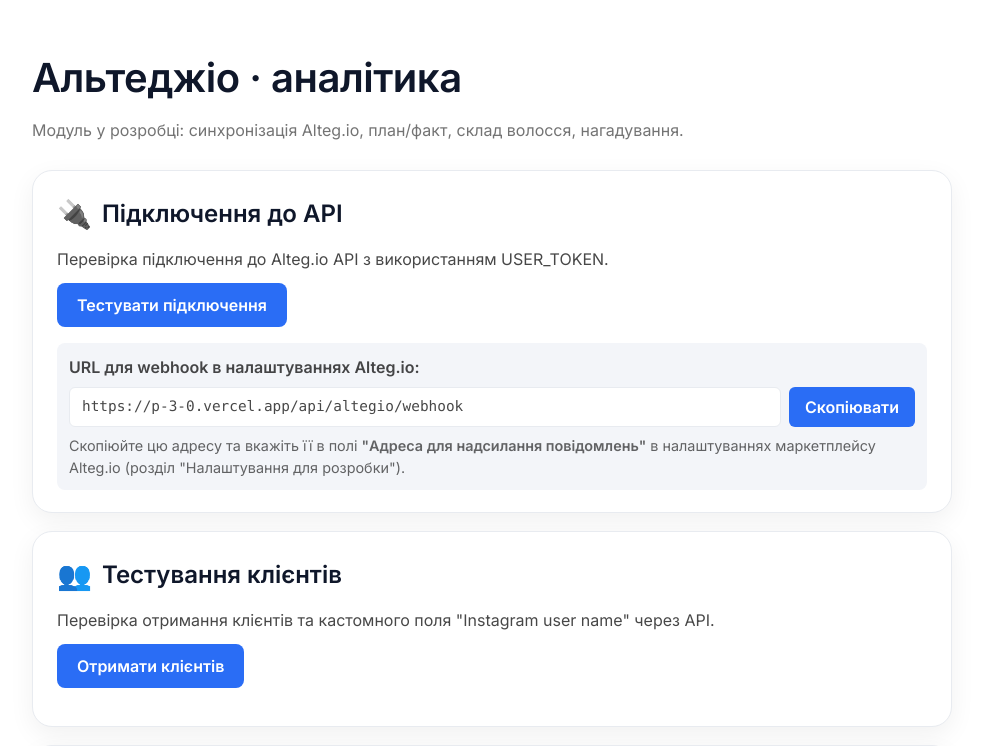
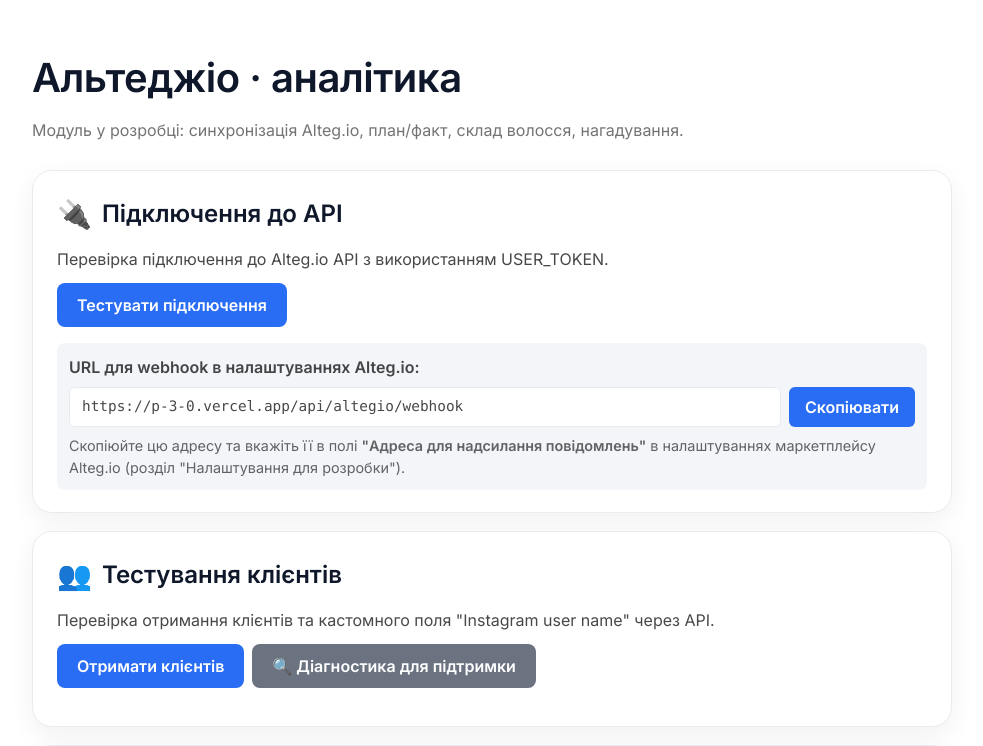
Before and after one commit to yurashko-ux/P-3-0, a Next.js app in the folder web/: page /admin/altegio in a window 1280 px wide. Shown: the top 746 px of the page, without its empty margins (148-1131 px from the left). Built offline with nearby package versions, Linux system fonts and the light colour scheme.

Commit message:
Add diagnostics endpoint and UI for Altegio support
- Add /api/altegio/diagnostics endpoint to collect diagnostic info
- Add button in admin panel to get diagnostics
- Add copy to clipboard functionality for diagnostics JSON
- Include all token info, headers, and request details for support

```diff
--- a/web/app/(admin)/admin/altegio/page.tsx
+++ b/web/app/(admin)/admin/altegio/page.tsx
@@ -52,6 +52,8 @@ export default function AltegioLanding() {
 
   const [webhookUrl, setWebhookUrl] = useState<string>('');
   const [copied, setCopied] = useState(false);
+  const [diagnostics, setDiagnostics] = useState<any>(null);
+  const [diagnosticsCopied, setDiagnosticsCopied] = useState(false);
 
   useEffect(() => {
     // Завжди використовуємо production URL для webhook
@@ -92,6 +94,28 @@ export default function AltegioLanding() {
         message: 'Помилка з\'єднання',
         error: err instanceof Error ? err.message : 'Невідома помилка',
       });
+    }
+  }
+
+  async function getDiagnostics() {
+    setDiagnostics(null);
+    try {
+      const res = await fetch('/api/altegio/diagnostics', { cache: 'no-store' });
+      const data = await res.json();
+      if (data.ok && data.diagnostics) {
+        setDiagnostics(data.diagnostics);
+      }
+    } catch (err) {
+      console.error('Failed to get diagnostics:', err);
+    }
+  }
+
+  async function copyDiagnostics() {
+    if (diagnostics) {
+      const diagnosticsText = JSON.stringify(diagnostics, null, 2);
+      await navigator.clipboard.writeText(diagnosticsText);
+      setDiagnosticsCopied(true);
+      setTimeout(() => setDiagnosticsCopied(false), 2000);
     }
   }
 
@@ -427,6 +451,7 @@ export default function AltegioLanding() {
             <p style={{ marginBottom: 12 }}>
               Перевірка отримання клієнтів та кастомного поля "Instagram user name" через API.
             </p>
+            <div style={{ display: 'flex', gap: 8, flexWrap: 'wrap' }}>
               <button
                 onClick={testClients}
                 disabled={clientsTestStatus.loading}
@@ -443,7 +468,53 @@ export default function AltegioLanding() {
               >
                 {clientsTestStatus.loading ? 'Перевірка...' : 'Отримати клієнтів'}
               </button>
+              <button
+                onClick={getDiagnostics}
+                style={{
+                  padding: '10px 20px',
+                  background: '#6b7280',
+                  color: '#fff',
+                  border: 'none',
+                  borderRadius: 8,
+                  fontWeight: 600,
+                  cursor: 'pointer',
+                }}
+              >
+                🔍 Діагностика для підтримки
+              </button>
             </div>
+          </div>
+
+          {diagnostics && (
+            <div style={{ marginTop: 16, padding: 12, background: '#f0f9ff', borderRadius: 8, border: '1px solid #bae6fd' }}>
+              <div style={{ display: 'flex', justifyContent: 'space-between', alignItems: 'center', marginBottom: 12 }}>
+                <strong>📋 Діагностична інформація для техпідтримки Altegio:</strong>
+                <button
+                  onClick={copyDiagnostics}
+                  style={{
+                    padding: '6px 12px',
+                    background: diagnosticsCopied ? '#22c55e' : '#3b82f6',
+                    color: '#fff',
+                    border: 'none',
+                    borderRadius: 6,
+                    fontWeight: 600,
+                    cursor: 'pointer',
+                    fontSize: '0.85em',
+                  }}
+                >
+                  {diagnosticsCopied ? '✓ Скопійовано' : 'Скопіювати JSON'}
+                </button>
+              </div>
+              <div style={{ padding: 12, background: '#fff', borderRadius: 6, fontSize: '0.85em', maxHeight: '400px', overflowY: 'auto' }}>
+                <pre style={{ margin: 0, whiteSpace: 'pre-wrap', wordBreak: 'break-all' }}>
+                  {JSON.stringify(diagnostics, null, 2)}
+                </pre>
+              </div>
+              <p style={{ marginTop: 12, fontSize: '0.9em', color: '#6b7280' }}>
+                Скопіюйте цю інформацію та надішліть її в техпідтримку Altegio для діагностики проблеми з правами доступу.
+              </p>
+            </div>
+          )}
 
           {clientsTestStatus.ok !== null && (
             <div
--- /dev/null
+++ b/web/app/api/altegio/diagnostics/route.ts
@@ -0,0 +1,74 @@
+// web/app/api/altegio/diagnostics/route.ts
+// Endpoint для збору діагностичної інформації для техпідтримки Altegio
+
+import { NextRequest, NextResponse } from 'next/server';
+import { altegioHeaders, ALTEGIO_ENV } from '@/lib/altegio/env';
+import { altegioUrl } from '@/lib/altegio/env';
+
+export const dynamic = 'force-dynamic';
+export const runtime = 'nodejs';
+
+/**
+ * Збирає діагностичну інформацію для техпідтримки Altegio
+ */
+export async function GET(req: NextRequest) {
+  try {
+    const companyId = process.env.ALTEGIO_COMPANY_ID || '1169323';
+
+    // Формуємо заголовки
+    const headers = altegioHeaders();
+
+    // Формуємо URL для тестового запиту
+    const testUrl = altegioUrl(`/company/${companyId}/clients`);
+
+    // Збираємо всю діагностичну інформацію
+    const diagnostics = {
+      timestamp: new Date().toISOString(),
+      environment: {
+        hasUserToken: !!ALTEGIO_ENV.USER_TOKEN,
+        userTokenLength: ALTEGIO_ENV.USER_TOKEN?.length || 0,
+        userTokenPreview: ALTEGIO_ENV.USER_TOKEN ? ALTEGIO_ENV.USER_TOKEN.substring(0, 10) + '...' : 'not set',
+        hasPartnerToken: !!ALTEGIO_ENV.PARTNER_TOKEN,
+        partnerTokenLength: ALTEGIO_ENV.PARTNER_TOKEN?.length || 0,
+        partnerTokenPreview: ALTEGIO_ENV.PARTNER_TOKEN ? ALTEGIO_ENV.PARTNER_TOKEN.substring(0, 10) + '...' : 'not set',
+        hasApplicationId: !!ALTEGIO_ENV.APPLICATION_ID,
+        applicationId: ALTEGIO_ENV.APPLICATION_ID || 'not set',
+        hasPartnerId: !!ALTEGIO_ENV.PARTNER_ID,
+        partnerId: ALTEGIO_ENV.PARTNER_ID || 'not set',
+        companyId: companyId,
+        apiUrl: ALTEGIO_ENV.API_URL,
+      },
+      headers: {
+        accept: headers.Accept,
+        contentType: headers['Content-Type'],
+        authorization: headers.Authorization ? headers.Authorization.substring(0, 80) + '...' : 'not set',
+        xPartnerId: headers['X-Partner-ID'] || 'not set',
+        partnerId: headers['Partner-ID'] || 'not set',
+        allHeaderKeys: Object.keys(headers),
+      },
+      testRequest: {
+        url: testUrl,
+        method: 'POST',
+        endpoint: `/company/${companyId}/clients`,
+      },
+      recommendations: [
+        'Перевірте, чи USER_TOKEN має права доступу до компанії в Altegio',
+        'Перевірте, чи Application ID (1195) правильний для вашої непублічної програми',
+        'Перевірте, чи Company ID (1169323) правильний для вашої філії',
+        'Можливо, потрібно надати додаткові права користувачу в Altegio',
+        'Спробуйте перегенерувати USER_TOKEN в Altegio Marketplace',
+      ],
+    };
+
+    return NextResponse.json({
+      ok: true,
+      diagnostics,
+      note: 'Ця інформація може бути корисна для техпідтримки Altegio',
+    });
+  } catch (error) {
+    return NextResponse.json({
+      ok: false,
+      error: error instanceof Error ? error.message : String(error),
+    }, { status: 500 });
+  }
+}
```
Lines whose indentation alone changed are shown as unchanged.
